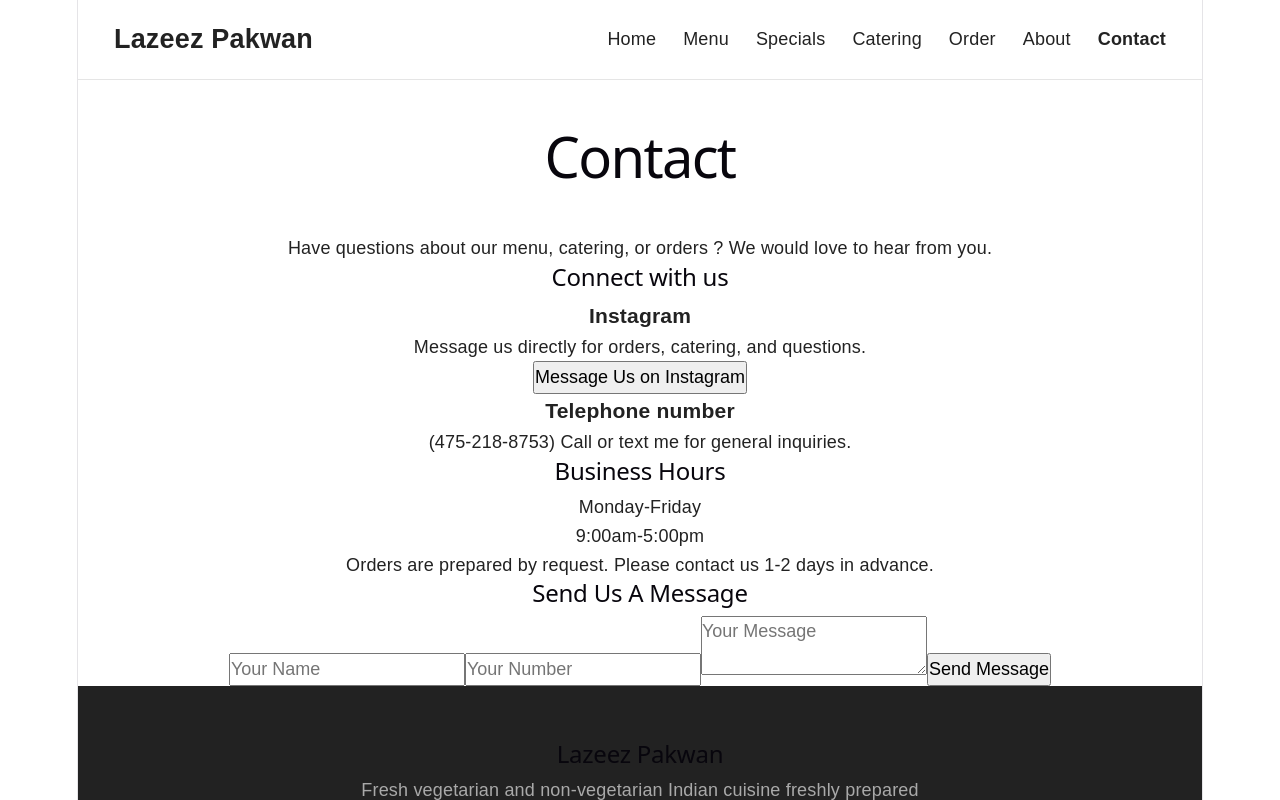
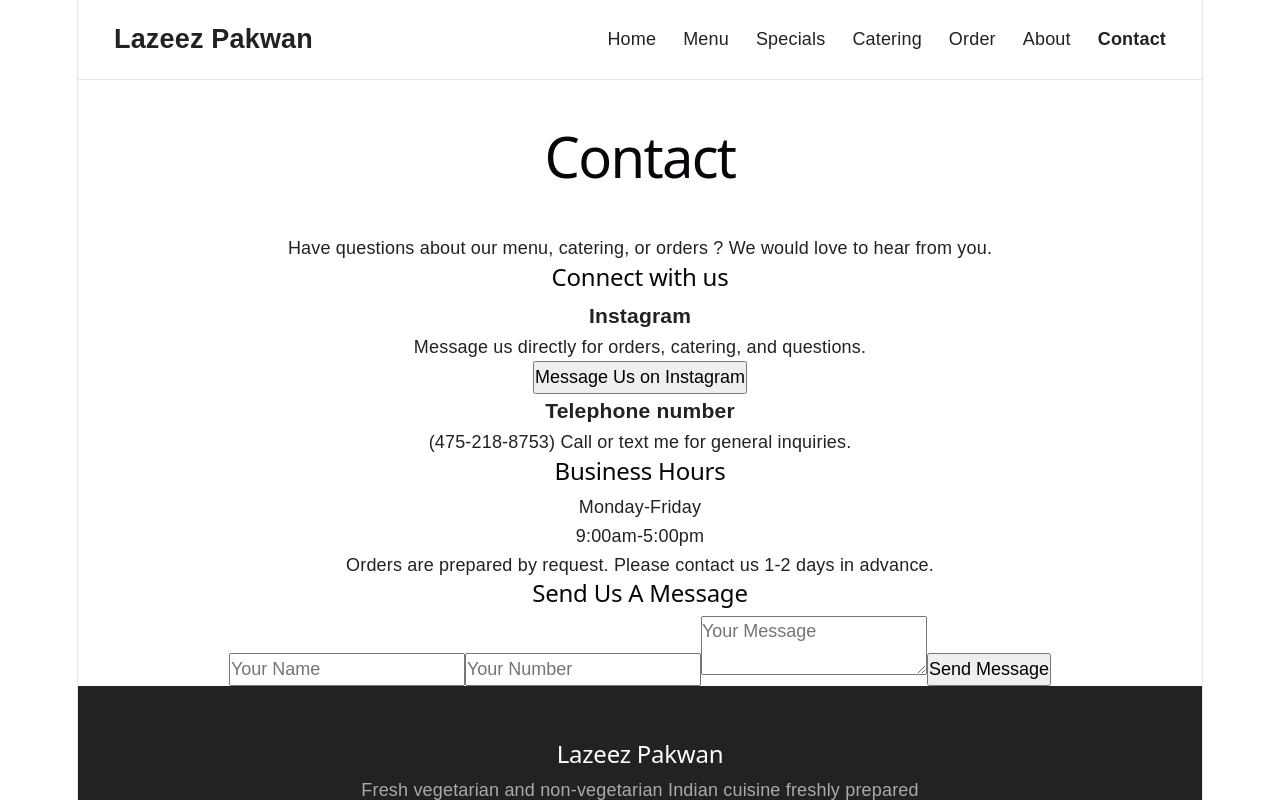
Before and after one commit to Agent610/Lazeez_Pakwan-Website, a React (Vite) app in the folder lazeez-pakwan/: page /contact in a window 1280 px wide. Shown: the top 800 px of the page. Built offline with nearby package versions, Linux system fonts and the light colour scheme.

Commit message:
Project status 50% done

```diff
--- a/lazeez-pakwan/src/components/Footer.css
+++ b/lazeez-pakwan/src/components/Footer.css
@@ -16,6 +16,7 @@
 .footer h2,
 .footer h3 {
   margin-bottom: 1 rem;
+  color: white;
 }
 
 .footer-brand p,
--- a/lazeez-pakwan/src/components/Footer.jsx
+++ b/lazeez-pakwan/src/components/Footer.jsx
@@ -33,6 +33,7 @@
             Message us on Instagram for orders and inquiries please DM 1-2 days
             in advance anywhere between Monday-Friday 9AM-5PM
           </p>
+          {/* Include Instagram link and button for it */}
         </div>
       </div>
 
```
